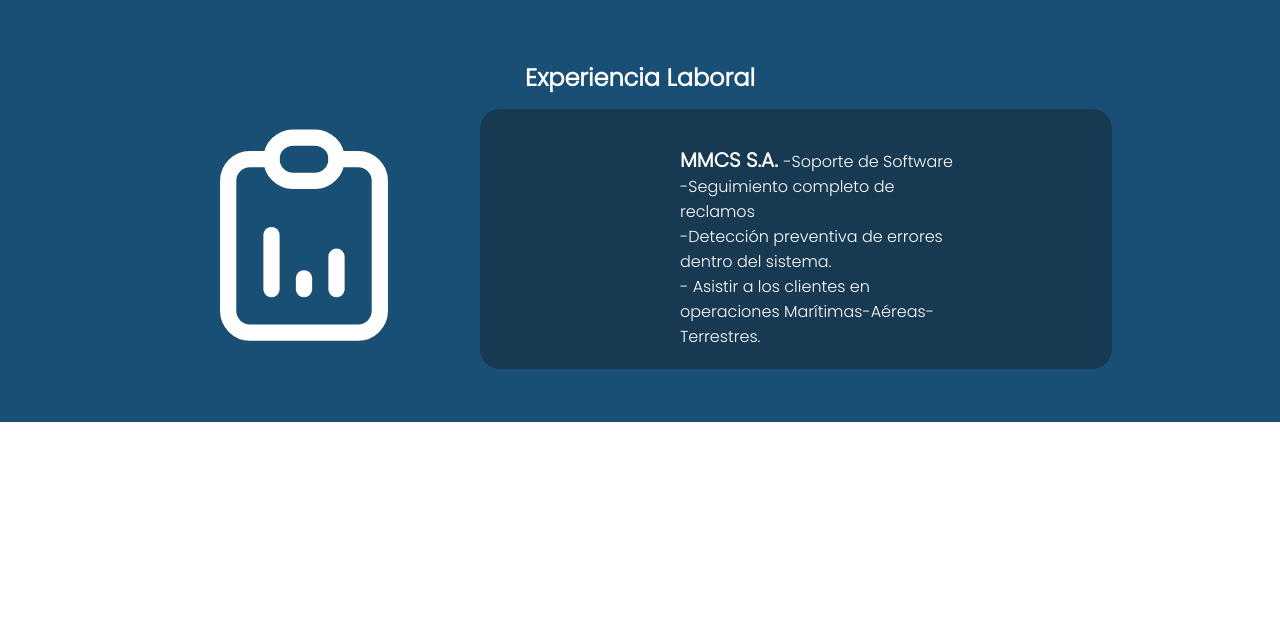
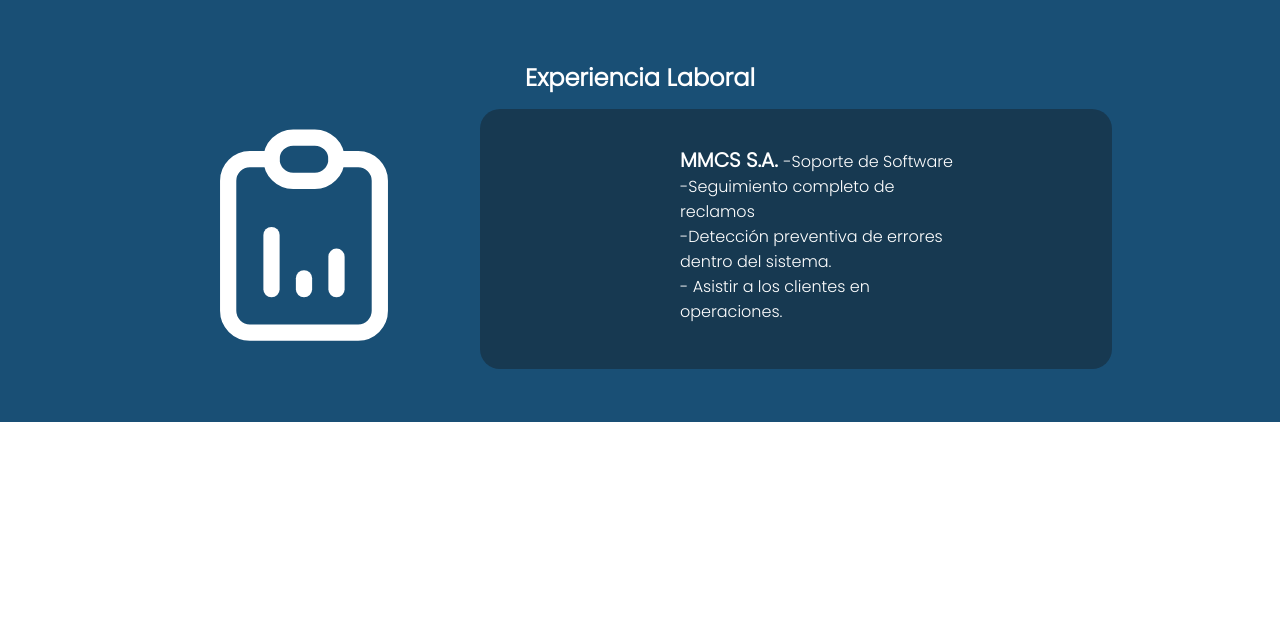
Before and after one commit to lucascordonn/lucascordonn.github.io, a plain HTML site: page experiencia.html in a window 1280 px wide. Shown: the part 166-800 px from the top of the page. Drawn offline with Linux system fonts and the light colour scheme.

Commit message:
Update experiencia.html

```diff
--- a/experiencia.html
+++ b/experiencia.html
@@ -53,7 +53,7 @@
                     <span class="textobold">MMCS S.A. </span><span >-Soporte de Software </span><br>
                     <span class="textobold"></span><span >-Seguimiento completo de reclamos</span><br>
                     <span class="textobold"></span><span> -Detección preventiva de errores dentro del sistema.</span><br>
-                    <span class="textobold"></span><span> - Asistir a los clientes en operaciones Marítimas-Aéreas-Terrestres.</span><br>
+                    <span class="textobold"></span><span> - Asistir a los clientes en operaciones.</span><br>
                 </div>
             </div>
         </div>
```
